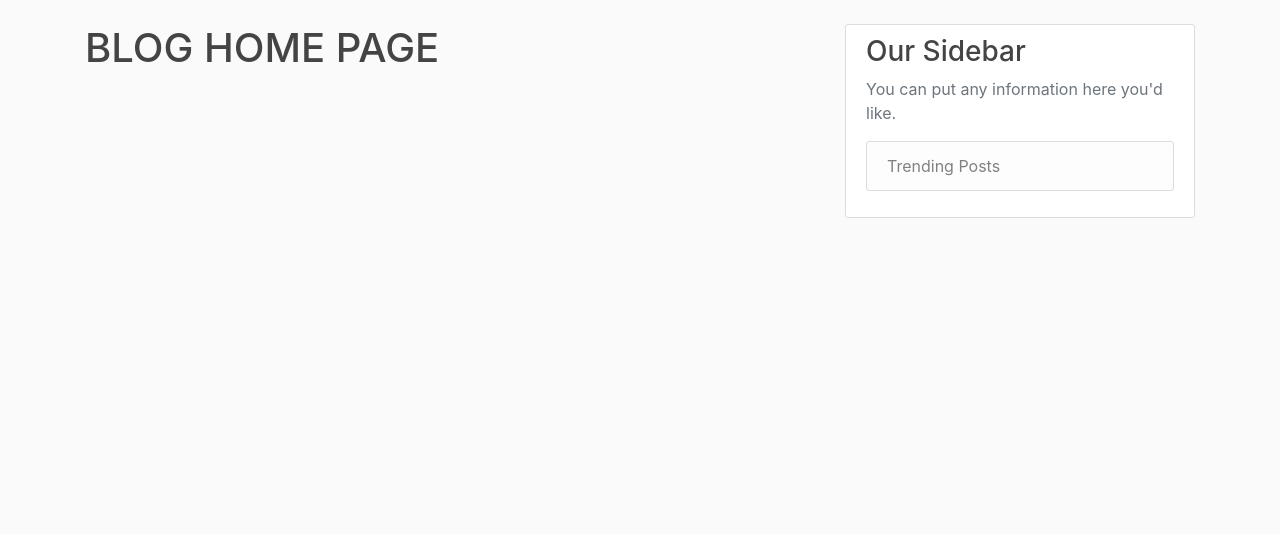
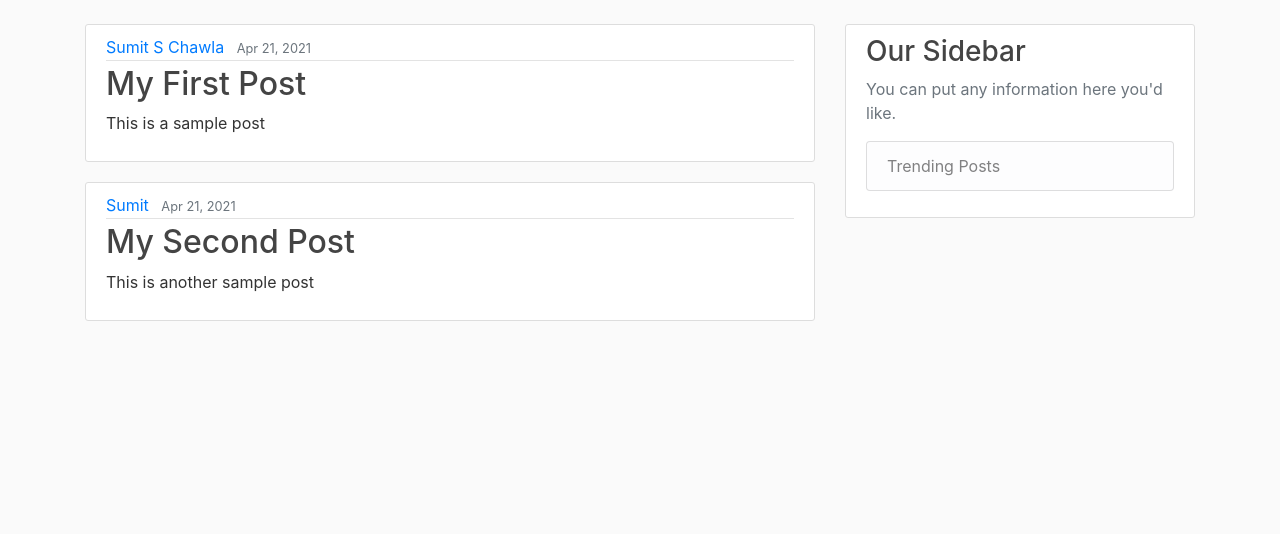
Before and after one commit to SamChawla/my-blog-project, a Django app: page / in a window 1280 px wide. Shown: the part 56-590 px from the top of the page. Run offline with Django 3.2, Linux system fonts and the light colour scheme; some libraries are stand-ins or nearby versions.

Commit message:
updated templates and home view

```diff
--- a/my_site/blogs/templates/blogs/home.html
+++ b/my_site/blogs/templates/blogs/home.html
@@ -5,12 +5,11 @@
           <div class="media-body">
             <div class="article-metadata">
               <a class="mr-2" href="#">{{ post.author }}</a>
-              <small class="text-muted">{{ post.date_posted|date:"F d, Y" }}</small>
+              <small class="text-muted">{{ post.date_posted|date:"M d, Y" }}</small>
             </div>
             <h2><a class="article-title" href="#">{{ post.title }}</a></h2>
             <p class="article-content">{{ post.content }}</p>
           </div>
         </article>
     {% endfor %}
-    <h1>BLOG HOME PAGE</h1>
 {% endblock content %}
--- a/my_site/blogs/views.py
+++ b/my_site/blogs/views.py
@@ -1,10 +1,27 @@
 from django.shortcuts import render
 from django.http import HttpResponse
+from datetime import datetime
+
+posts = [
+    {
+        "author": "Sumit S Chawla",
+        "date_posted": datetime.now(),
+        "title": "My First Post",
+        "content": "This is a sample post",
+    },
+    {
+        "author": "Sumit",
+        "date_posted": datetime.now(),
+        "title": "My Second Post",
+        "content": "This is another sample post",
+    }
+]
 
 
 def home(request):
     context = {
         'title': 'HOME PAGE',
+        'posts': posts,
     }
     return render(request, template_name='blogs/home.html', context=context)
 
```
